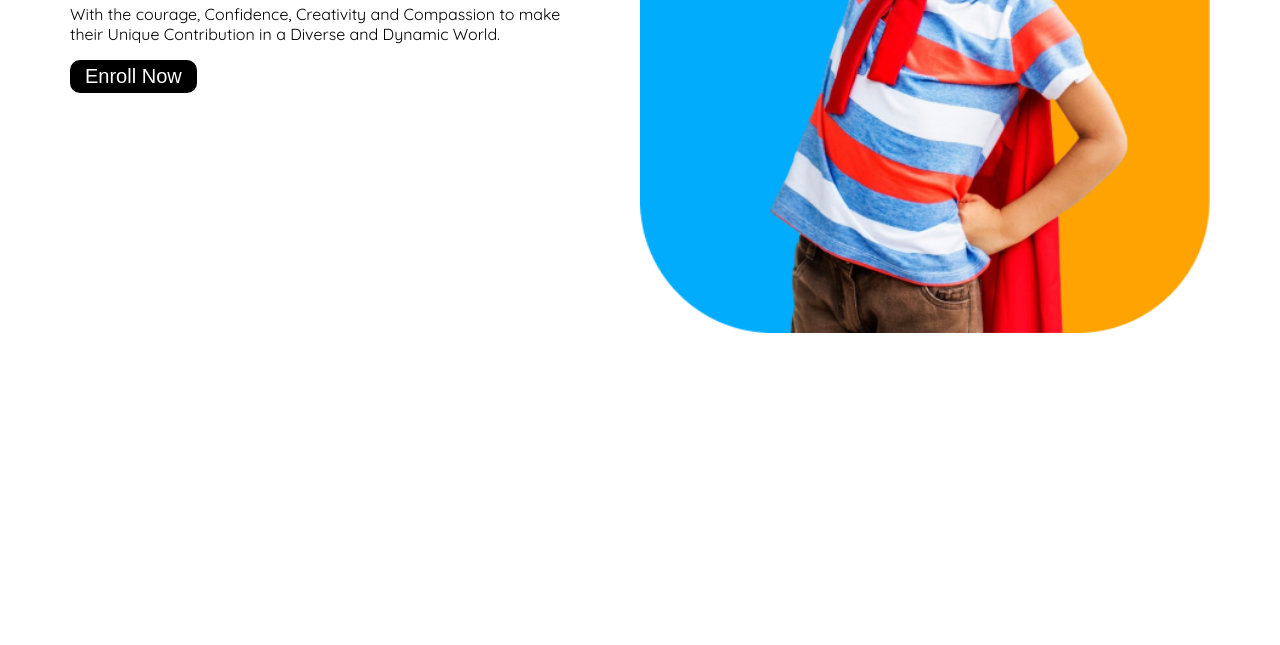
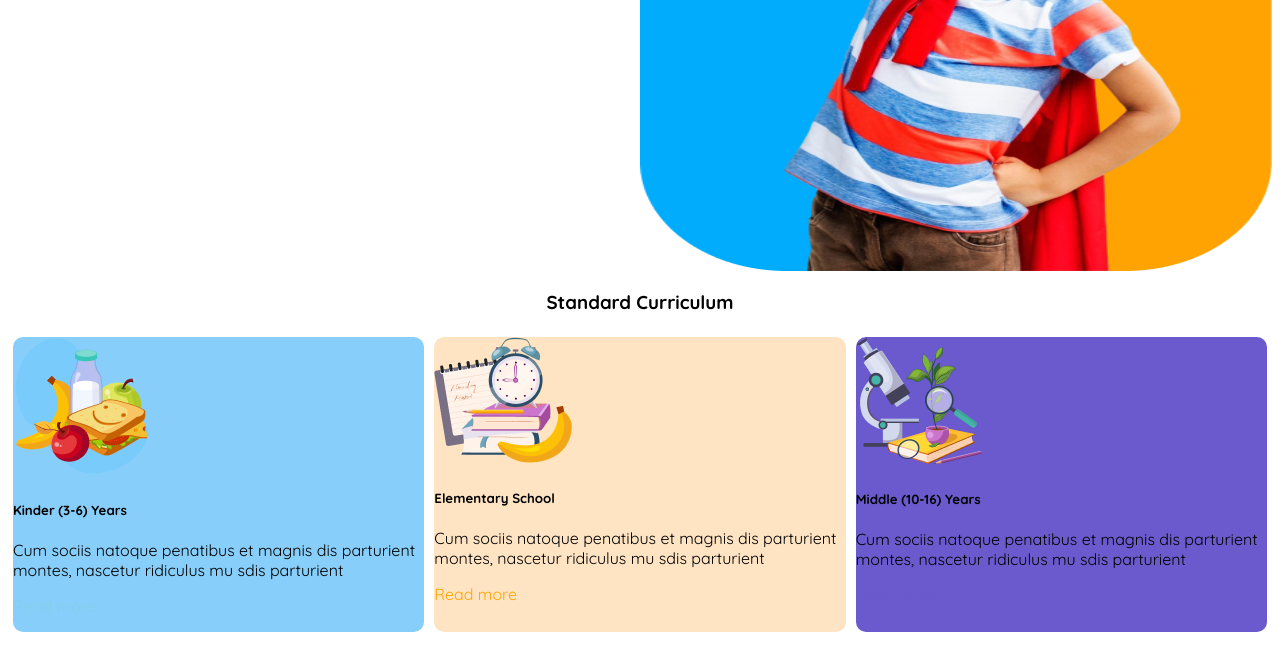
Before and after one commit to mdrasheduzzamanmm/assignment-second, a plain HTML site: page index.html in a window 1280 px wide. Shown: the part 413-1058 px from the top of the page. Before the commit the page ends 800 px from the top, so only its background shows below. Drawn offline with Linux system fonts and the light colour scheme.

Commit message:
added Standard Curriculum Section

```diff
--- a/index.html
+++ b/index.html
@@ -30,6 +30,45 @@
     </div>
     </header>
     <main>
+    <!-- Standard Curriculum Section -->
+     <section>
+        <section class="standard display-flex">
+    <div>
+        <h3 id="stand">Standard Curriculum</h3>
+
+    <div class="standard">
+        <div class="standard-card-one">
+            <img src="assets/kinder.png">
+            <h5>Kinder (3-6) Years</h5>
+            <P>Cum sociis natoque penatibus et magnis
+                dis parturient montes, nascetur ridiculus
+                mu sdis parturient
+                </P>
+            <p class="sky">Read more</p>
+        </div>
+        <div class="standard-card-two">
+            <img src="assets/elementary.png">
+            <h5>Elementary School</h5>
+            <P>Cum sociis natoque penatibus et magnis
+                dis parturient montes, nascetur ridiculus
+                mu sdis parturient
+                </P>
+                <p class="ora">Read more</p>
+        </div>
+        <div class="standard-card-three">
+            <img src="assets/middle.png">
+            <h5>Middle (10-16) Years</h5>
+            <P>Cum sociis natoque penatibus et magnis
+                dis parturient montes, nascetur ridiculus
+                mu sdis parturient
+                </P>
+                <p class="ad">Read more</p>
+        </div>
+    </div>
+</section>
+     </section>
+
+
 
     </main>
     <footer>
--- a/styles/school.css
+++ b/styles/school.css
@@ -41,7 +41,7 @@
     color: skyblue;
   }
   .ad{
-    counter-reset: 5D58EF;
+    color: slateblue;
   }
   .btn-nav{
     background-color: orange;
@@ -57,11 +57,11 @@
   }
  /*banar section related style*/
  .bannar{
-  max-width: 1140px;
-  max-height: 575px;
+
   display: flex;
   justify-content: space-between;
-  align-items: center;
+  align-items: centerax-width: 1140px;
+  max-height: 575px;;
   margin: 0 auto;
  }
  .two{
@@ -79,3 +79,41 @@
  .bannar-image{
   margin: 0 auto;
  }
+ /*Standard Curriculum Style*/
+ .standard{
+  display: flex;
+  justify-content: space-between;
+  align-items: center
+  max-width: 1140px;
+  max-height: 879px;;
+  margin: 0 auto;
+  border: 5px;
+ }
+ #stand{
+  text-align: center;
+  font-weight: bold;
+ }
+
+ }
+ .standard-card{
+    padding: 20px;
+    border-radius: 10px;
+    box-shadow: 5px 5px 5px  rgb(58, 105, 107);
+    gap: 10px;
+
+ }
+ .standard-card-one{
+  background-color: lightskyblue;
+  border-radius: 10px;
+  margin: 5px;
+ }
+ .standard-card-two{
+  background-color: bisque;
+  border-radius: 10px;
+  margin: 5px;
+ }
+ .standard-card-three{
+  background-color: slateblue;
+  border-radius: 10px;
+  margin: 5px;
+ }
```
